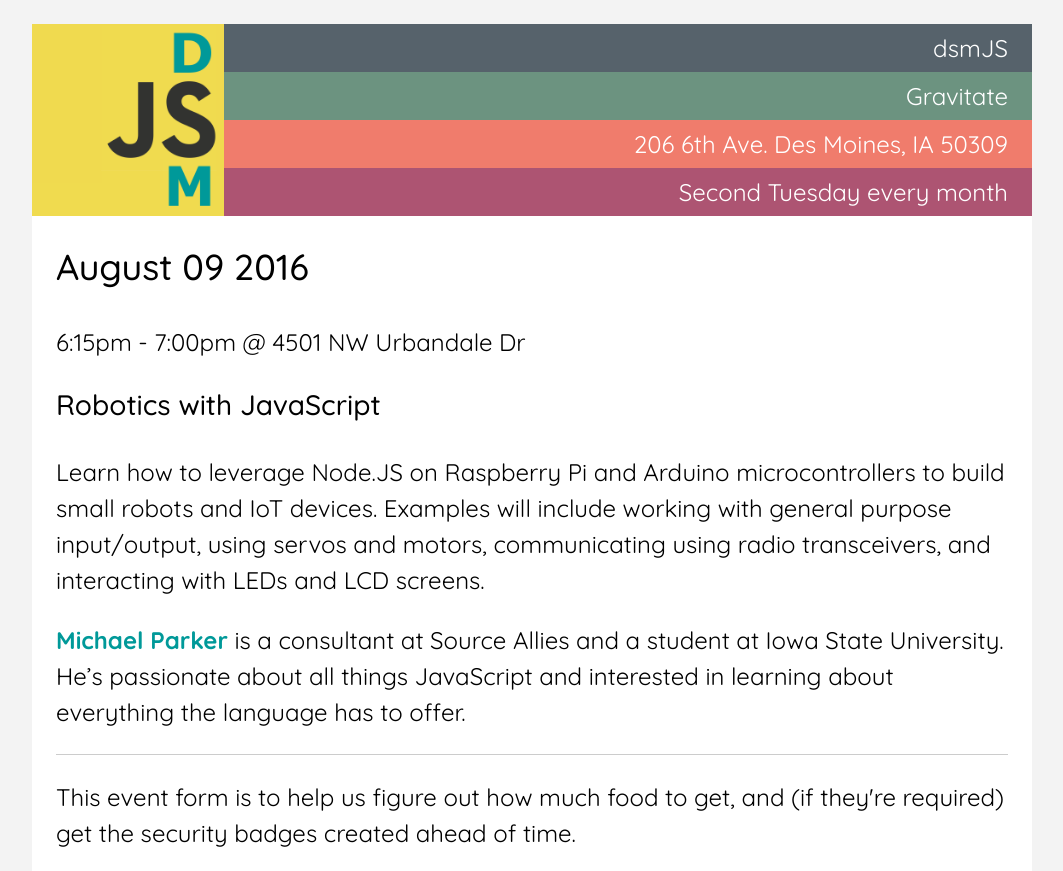
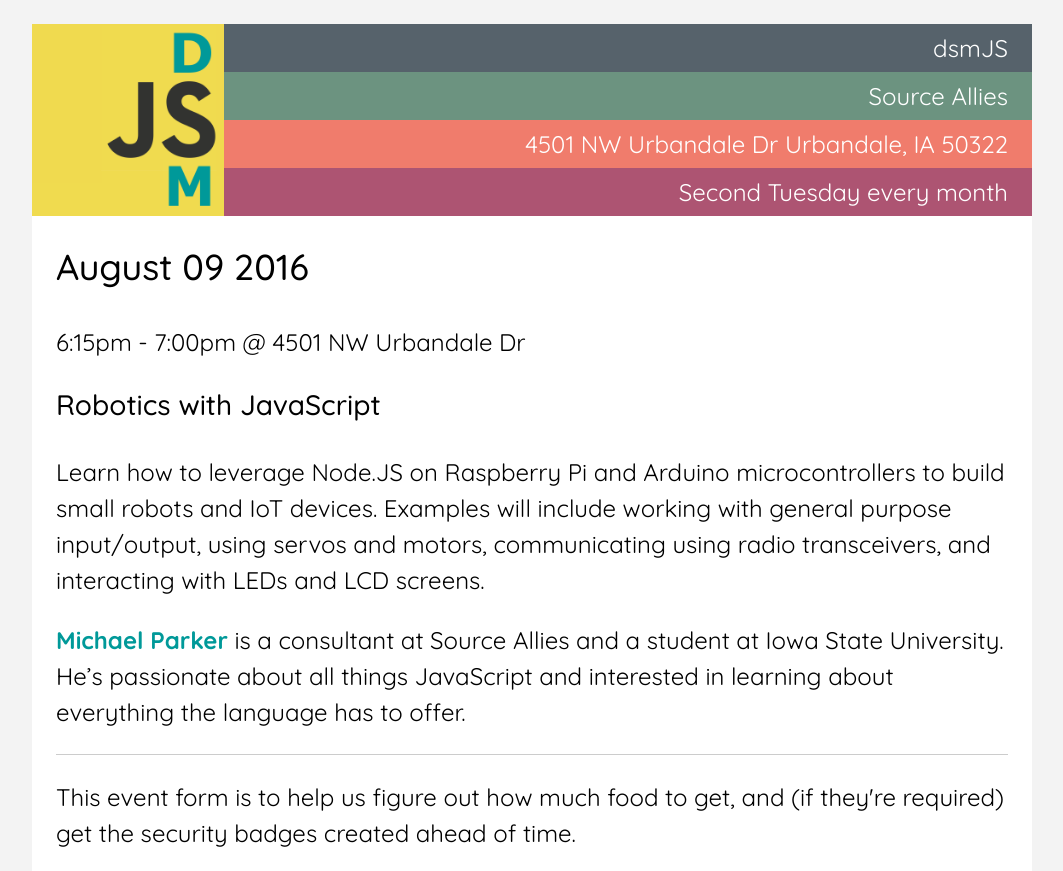
Before and after one commit to dsmjs/dsmjs.github.io, a Jekyll site: the page built from index.md, in a window 1280 px wide, cut to the strip 0-871 px from the top of the page. Shown: the whole strip, without its empty margins (108-1171 px from the left). Built offline with Jekyll 4.4.1, drawn with Linux system fonts in a browser that asks for light colours.

Commit message:
Updating sponsor name and address. we need to template this.

```diff
--- a/_includes/header.html
+++ b/_includes/header.html
@@ -7,20 +7,20 @@
 		<div class="header-info">
 			<div class="header-info-row blue" itemprop="name">dsmJS</div>
 			<div itemprop="location" itemscope itemtype="http://schema.org/Place">
- 				<div class="header-info-row green" itemprop="name">Gravitate</div>
+ 				<!-- <div class="header-info-row green" itemprop="name">Gravitate</div>
 				<div class="header-info-row pink" itemprop="address" itemscope itemtype="http://schema.org/PostalAddress">
 					<span itemprop="streetAddress">206 6th Ave.</span>
 					<span itemprop="addressLocality">Des Moines</span>,
 					<span itemprop="addressRegion">IA</span>
 					<span itemprop="postalCode">50309</span>
-				</div>
-				<!-- div class="header-info-row green" itemprop="name">Source Allies</div>
+				</div> -->
+				<div class="header-info-row green" itemprop="name">Source Allies</div>
 				<div class="header-info-row pink" itemprop="address" itemscope itemtype="http://schema.org/PostalAddress">
 					<span itemprop="streetAddress">4501 NW Urbandale Dr</span>
 					<span itemprop="addressLocality">Urbandale</span>,
 					<span itemprop="addressRegion">IA</span>
 					<span itemprop="postalCode">50322</span>
-				</div -->
+				</div>
 			</div>
 			<div class="header-info-row purple">Second Tuesday every month</div>
 		</div>
```
